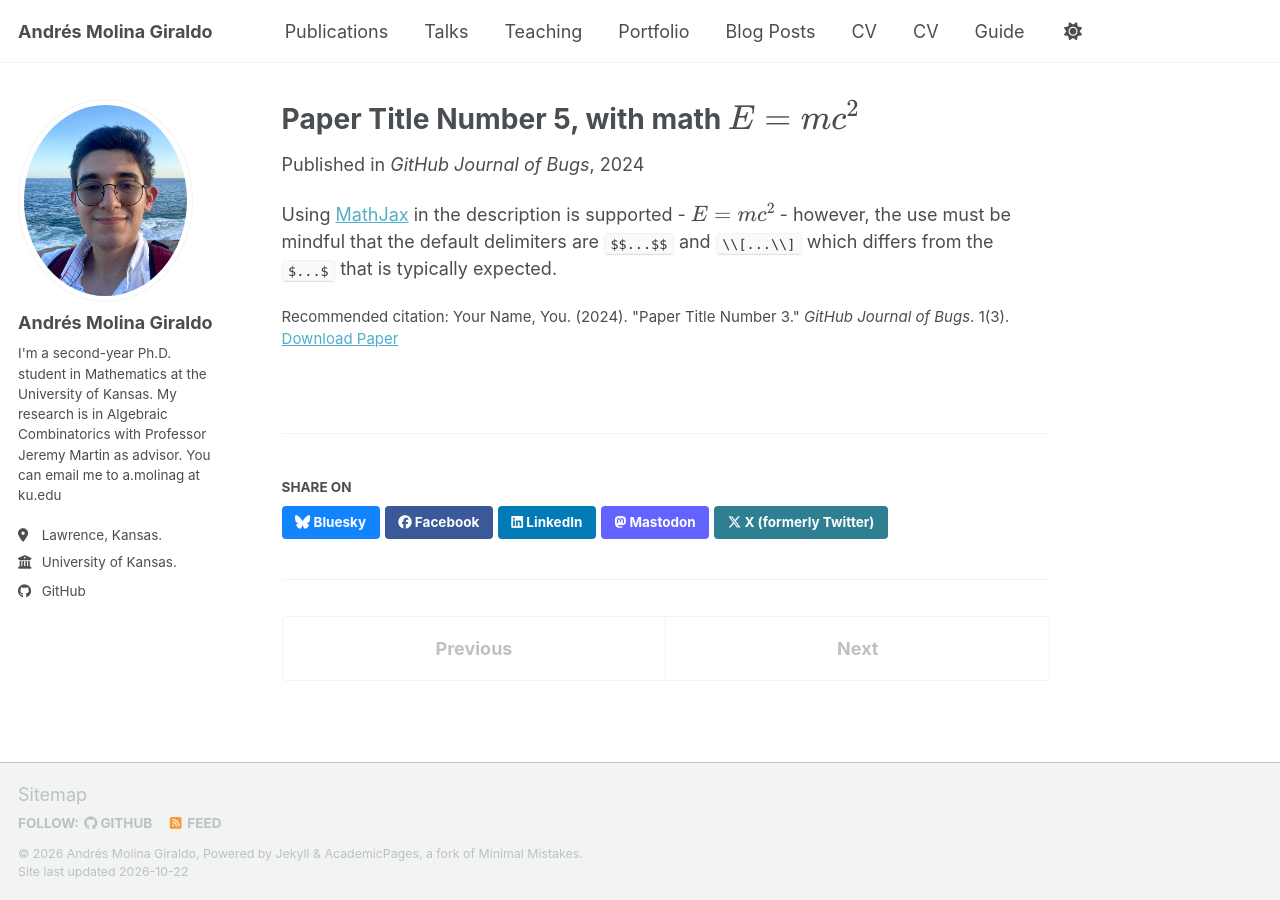
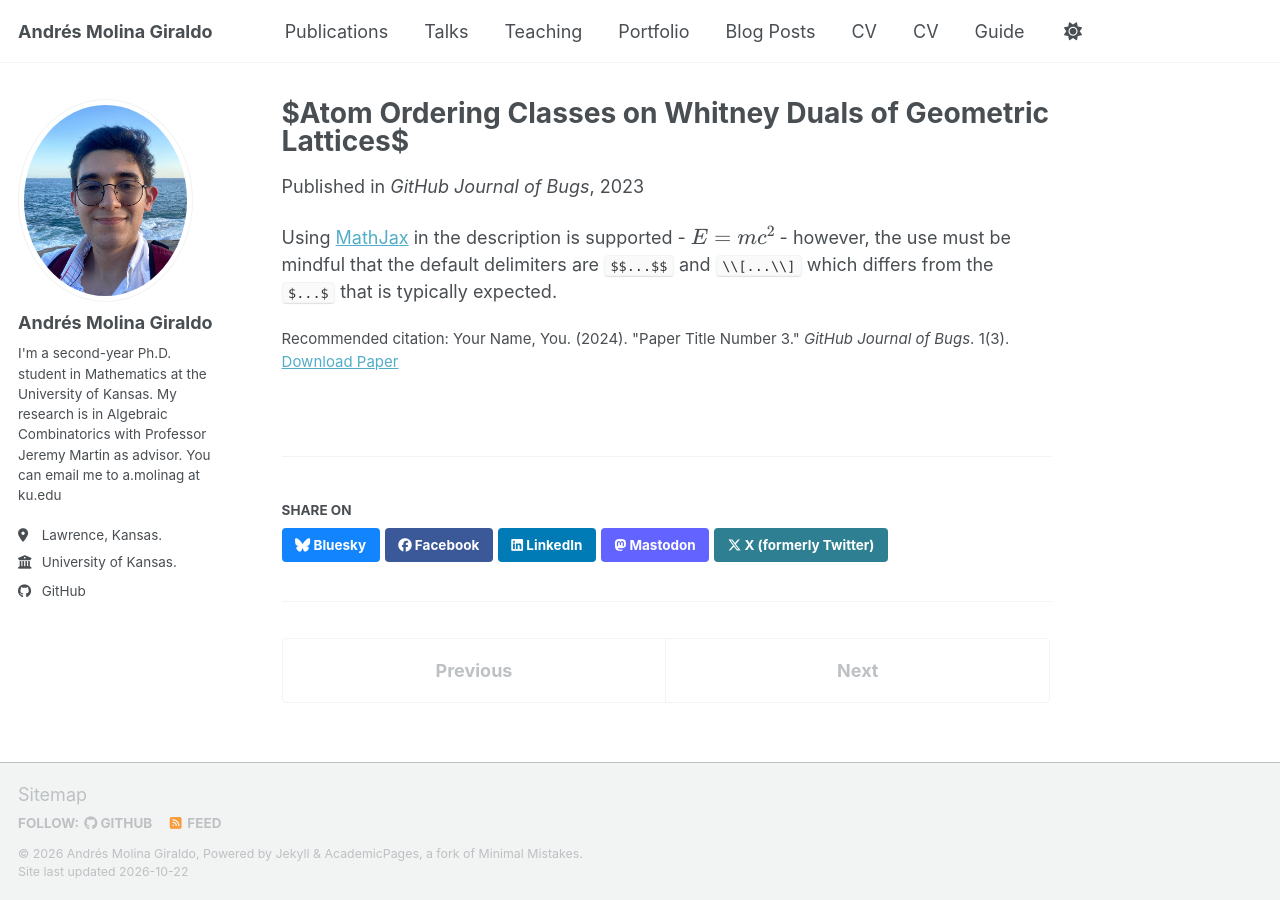
Before and after one commit to andmol20/andmol20.github.io, a Jekyll site: the page built from _publications/2025-06-08-paper-title-number-5.md, in a window 1280 px wide. Built offline with Jekyll 4.4.1, drawn with Linux system fonts in a browser that asks for light colours; a script bundle is joined from its source files by our own code; library files that are not in the unit come from our copies.

Commit message:
Update 2025-06-08-paper-title-number-5.md

```diff
--- a/_publications/2025-06-08-paper-title-number-5.md
+++ b/_publications/2025-06-08-paper-title-number-5.md
@@ -1,10 +1,10 @@
 ---
-title: "Paper Title Number 5, with math $$E=mc^2$$"
+title: "$Atom Ordering Classes on Whitney Duals of Geometric Lattices$"
 collection: publications
 category: conferences
 permalink: /publication/2024-02-17-paper-title-number-4
 excerpt: 'This paper is about a famous math equation, $$E=mc^2$$'
-date: 2024-02-17
+date: 2023-05-20
 venue: 'GitHub Journal of Bugs'
 paperurl: 'https://academicpages.github.io/files/paper3.pdf'
 citation: 'Your Name, You. (2024). &quot;Paper Title Number 3.&quot; <i>GitHub Journal of Bugs</i>. 1(3).'
```
